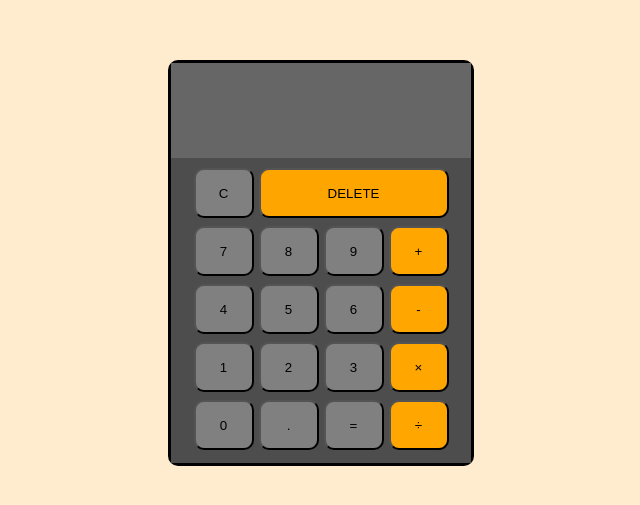
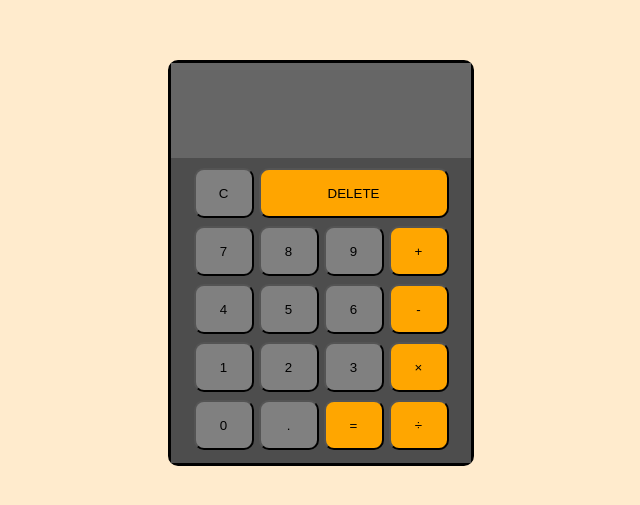
Before and after one commit to ttrriipp/basic-calc, a plain HTML site: page index.html in a window 1280 px wide. Shown: the part 137-642 px from the top of the page, without its empty margins (319-959 px from the left). Drawn offline with Linux system fonts and the light colour scheme.

Commit message:
Add color orange to equal sign

```diff
--- a/style.css
+++ b/style.css
@@ -53,3 +53,8 @@ button {
 .operator {
     background-color: hsl(39, 100%, 50%);
 }
+
+#equal {
+    background-color: hsl(39, 100%, 50%);
+
+}
```
